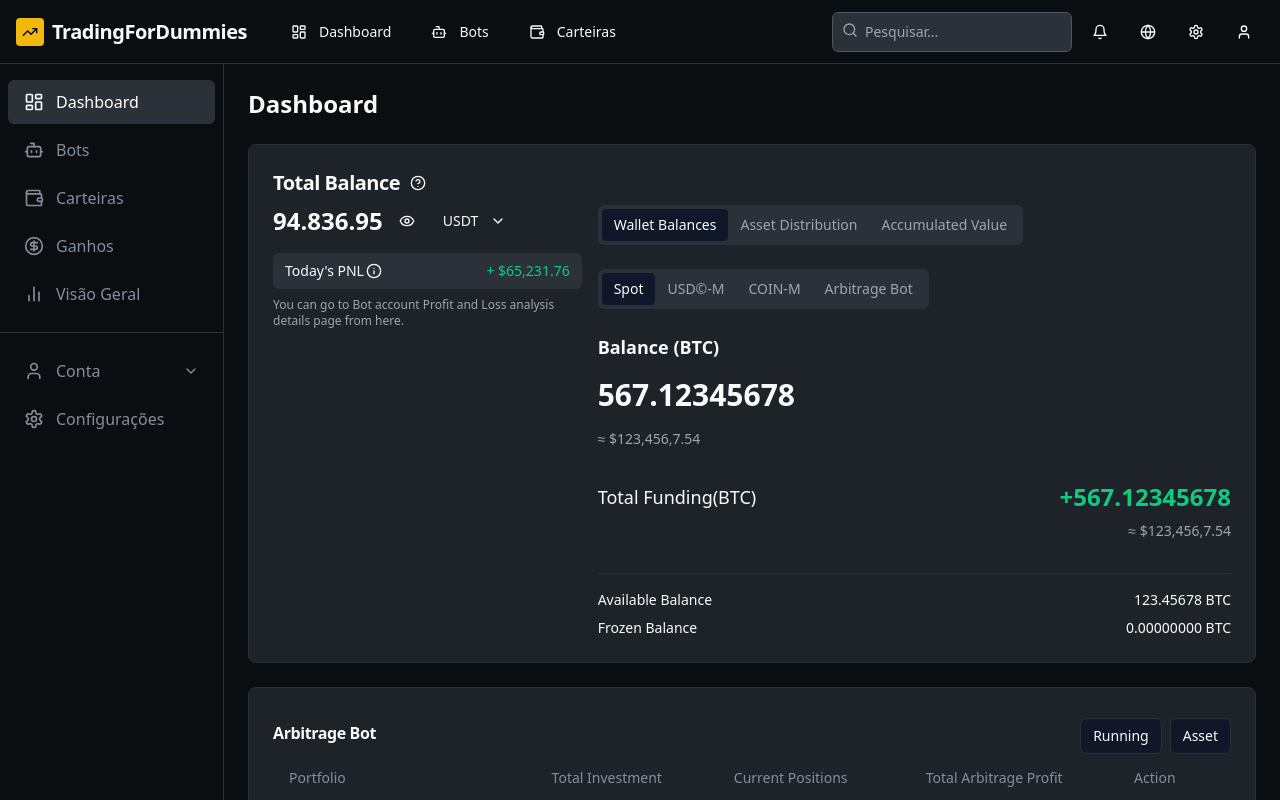
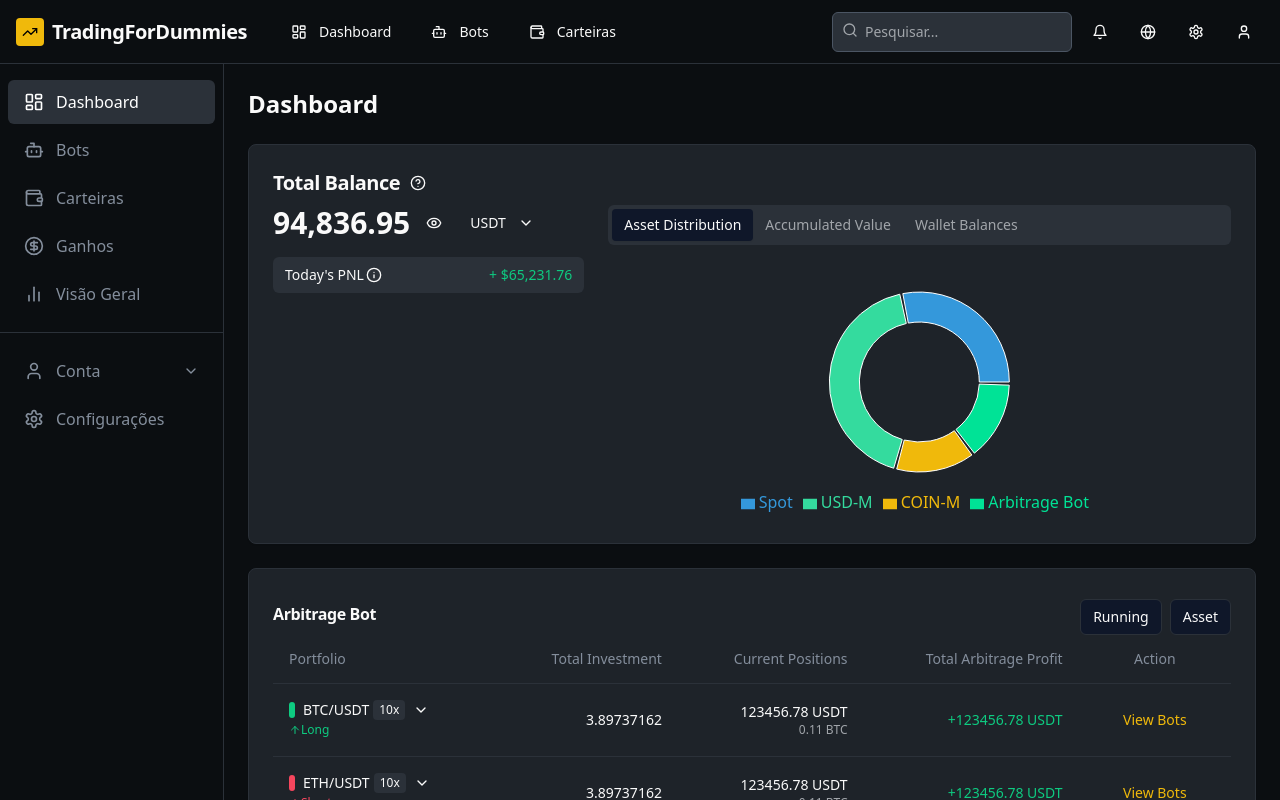
Before and after one commit to ronaldomafra/crypto-dummies-dashboard, a React (Vite) app: page /dashboard in a window 1280 px wide. Built offline with nearby package versions, Linux system fonts and the light colour scheme.

Commit message:
Refactor: Simplify TotalBalance component
Simplified the TotalBalance component for improved clarity.

```diff
--- a/src/components/dashboard/TotalBalance.tsx
+++ b/src/components/dashboard/TotalBalance.tsx
@@ -1,3 +1,4 @@
+
 import { useState } from "react";
 import {
   Card,
@@ -62,12 +63,12 @@ const TotalBalance = () => {
       </CardHeader>
 
       <CardContent>
-        <div className="grid grid-cols-1 md:grid-cols-3 gap-4">
-          <div className="md:col-span-1">
-            <div className="mb-6">
-              <div className="flex items-center mb-1">
-                <div className="text-2xl font-semibold">
-                  {hideBalance ? "••••••" : "94.836.95"}
+        <div className="flex flex-col md:flex-row gap-6">
+          {/* Balance Information */}
+          <div className="w-full md:w-1/3">
+            <div className="flex items-center mb-4">
+              <div className="text-3xl font-bold">
+                {hideBalance ? "••••••" : "94,836.95"}
               </div>
               <Button
                 variant="ghost"
@@ -102,149 +103,19 @@ const TotalBalance = () => {
                 + $65,231.76
               </div>
             </div>
-              <div className="text-xs text-muted-foreground mt-2">
-                You can go to Bot account Profit and Loss analysis details page from here.
-              </div>
-            </div>
           </div>
 
-          <div className="md:col-span-2">
-            <Tabs defaultValue="wallets" className="h-full">
-              <TabsList className="bg-crypto-lightgray mb-4">
+          {/* Charts and Data Visualization */}
+          <div className="w-full md:w-2/3">
+            <Tabs defaultValue="assets" className="w-full">
+              <TabsList className="bg-crypto-lightgray mb-4 w-full justify-start">
+                <TabsTrigger value="assets">Asset Distribution</TabsTrigger>
+                <TabsTrigger value="accumulated">Accumulated Value</TabsTrigger>
                 <TabsTrigger value="wallets">Wallet Balances</TabsTrigger>
-                <TabsTrigger value="assetdist">Asset Distribution</TabsTrigger>
-                <TabsTrigger value="accumulated">Accumulated Value</TabsTrigger>
               </TabsList>
 
-              <TabsContent value="wallets" className="h-[calc(100%-40px)]">
-                <Tabs defaultValue="spot" className="h-full">
-                  <TabsList className="bg-crypto-lightgray mb-4">
-                    <TabsTrigger value="spot">Spot</TabsTrigger>
-                    <TabsTrigger value="usd-m">USD©-M</TabsTrigger>
-                    <TabsTrigger value="coin-m">COIN-M</TabsTrigger>
-                    <TabsTrigger value="arbitrage">Arbitrage Bot</TabsTrigger>
-                  </TabsList>
-
-                  <TabsContent value="spot" className="h-[calc(100%-40px)]">
-                    <div className="flex flex-col gap-4 h-full">
-                      <div className="text-lg font-semibold">Balance (BTC)</div>
-                      <div className="text-3xl font-bold">567.12345678</div>
-                      <div className="text-sm text-muted-foreground">≈ $123,456,7.54</div>
-
-                      <div className="flex flex-col gap-2 mt-4">
-                        <div className="flex justify-between items-center">
-                          <div className="text-lg font-medium">Total Funding(BTC)</div>
-                          <div className="text-crypto-positive text-2xl font-semibold">+567.12345678</div>
-                        </div>
-                        <div className="text-right text-sm text-muted-foreground">≈ $123,456,7.54</div>
-                      </div>
-
-                      <div className="mt-4 border-t border-crypto-lightgray pt-4">
-                        <div className="flex justify-between items-center">
-                          <div className="text-sm">Available Balance</div>
-                          <div className="text-sm font-medium">123.45678 BTC</div>
-                        </div>
-                        <div className="flex justify-between items-center mt-2">
-                          <div className="text-sm">Frozen Balance</div>
-                          <div className="text-sm font-medium">0.00000000 BTC</div>
-                        </div>
-                      </div>
-                    </div>
-                  </TabsContent>
-
-                  <TabsContent value="usd-m" className="h-[calc(100%-40px)]">
-                    <div className="flex flex-col gap-4 h-full">
-                      <div className="text-lg font-semibold">Balance (USD-M)</div>
-                      <div className="text-3xl font-bold">12,345.67</div>
-                      <div className="text-sm text-muted-foreground">≈ $12,345.67</div>
-
-                      <div className="flex flex-col gap-2 mt-4">
-                        <div className="flex justify-between items-center">
-                          <div className="text-lg font-medium">Total Funding(USD)</div>
-                          <div className="text-crypto-positive text-2xl font-semibold">+10,234.56</div>
-                        </div>
-                        <div className="text-right text-sm text-muted-foreground">≈ $10,234.56</div>
-                      </div>
-
-                      <div className="mt-4 border-t border-crypto-lightgray pt-4">
-                        <div className="flex justify-between items-center">
-                          <div className="text-sm">Available Balance</div>
-                          <div className="text-sm font-medium">12,345.67 USD</div>
-                        </div>
-                        <div className="flex justify-between items-center mt-2">
-                          <div className="text-sm">Frozen Balance</div>
-                          <div className="text-sm font-medium">0.00 USD</div>
-                        </div>
-                      </div>
-                    </div>
-                  </TabsContent>
-
-                  <TabsContent value="coin-m" className="h-[calc(100%-40px)]">
-                    <div className="flex flex-col gap-4 h-full">
-                      <div className="text-lg font-semibold">Balance (COIN-M)</div>
-                      <div className="text-3xl font-bold">98.76543210</div>
-                      <div className="text-sm text-muted-foreground">≈ $45,678.90</div>
-
-                      <div className="flex flex-col gap-2 mt-4">
-                        <div className="flex justify-between items-center">
-                          <div className="text-lg font-medium">Total Funding</div>
-                          <div className="text-crypto-positive text-2xl font-semibold">+45.67890123</div>
-                        </div>
-                        <div className="text-right text-sm text-muted-foreground">≈ $21,345.67</div>
-                      </div>
-
-                      <div className="mt-4 border-t border-crypto-lightgray pt-4">
-                        <div className="flex justify-between items-center">
-                          <div className="text-sm">Available Balance</div>
-                          <div className="text-sm font-medium">98.76543210 COIN</div>
-                        </div>
-                        <div className="flex justify-between items-center mt-2">
-                          <div className="text-sm">Frozen Balance</div>
-                          <div className="text-sm font-medium">0.00000000 COIN</div>
-                        </div>
-                      </div>
-                    </div>
-                  </TabsContent>
-
-                  <TabsContent value="arbitrage" className="h-[calc(100%-40px)]">
-                    <div className="flex flex-col gap-4 h-full">
-                      <div className="text-lg font-semibold">Balance (Arbitrage)</div>
-                      <div className="text-3xl font-bold">789.01234567</div>
-                      <div className="text-sm text-muted-foreground">≈ $987,654.32</div>
-
-                      <div className="flex flex-col gap-2 mt-4">
-                        <div className="flex justify-between items-center">
-                          <div className="text-lg font-medium">Total Funding</div>
-                          <div className="text-crypto-positive text-2xl font-semibold">+234.56789012</div>
-                        </div>
-                        <div className="text-right text-sm text-muted-foreground">≈ $567,890.12</div>
-                      </div>
-
-                      <div className="mt-4 border-t border-crypto-lightgray pt-4">
-                        <div className="flex justify-between items-center">
-                          <div className="text-sm">Available Balance</div>
-                          <div className="text-sm font-medium">789.01234567 BOT</div>
-                        </div>
-                        <div className="flex justify-between items-center mt-2">
-                          <div className="text-sm">Frozen Balance</div>
-                          <div className="text-sm font-medium">0.00000000 BOT</div>
-                        </div>
-                        <div className="flex justify-between items-center mt-2">
-                          <div className="text-sm">Active Bots</div>
-                          <div className="text-sm font-medium">12</div>
-                        </div>
-                        <div className="flex justify-between items-center mt-2">
-                          <div className="text-sm">Total Profit</div>
-                          <div className="text-sm font-medium text-crypto-positive">+123.45678901 BOT</div>
-                        </div>
-                      </div>
-                    </div>
-                  </TabsContent>
-                </Tabs>
-              </TabsContent>
-
-              <TabsContent value="assetdist" className="h-[calc(100%-40px)]">
-                <div className="h-[300px]">
+              {/* Asset Distribution Tab */}
+              <TabsContent value="assets" className="h-[250px]">
                 <ResponsiveContainer width="100%" height="100%">
                   <PieChart>
                     <Pie
@@ -272,15 +143,13 @@ const TotalBalance = () => {
                       layout="horizontal"
                       verticalAlign="bottom"
                       align="center"
-                        formatter={(value) => <span className="text-sm text-crypto-text">{value}</span>}
                     />
                   </PieChart>
                 </ResponsiveContainer>
-                </div>
               </TabsContent>
 
-              <TabsContent value="accumulated" className="h-[calc(100%-40px)]">
-                <div className="h-[300px]">
+              {/* Accumulated Value Tab */}
+              <TabsContent value="accumulated" className="h-[250px]">
                 <ResponsiveContainer width="100%" height="100%">
                   <AreaChart data={accumulatedValueData} margin={{ top: 10, right: 30, left: 0, bottom: 0 }}>
                     <defs>
@@ -309,7 +178,90 @@ const TotalBalance = () => {
                     />
                   </AreaChart>
                 </ResponsiveContainer>
+              </TabsContent>
+
+              {/* Wallet Balances Tab */}
+              <TabsContent value="wallets">
+                <Tabs defaultValue="spot" className="w-full">
+                  <TabsList className="bg-crypto-lightgray mb-4 justify-start">
+                    <TabsTrigger value="spot">Spot</TabsTrigger>
+                    <TabsTrigger value="usd-m">USD©-M</TabsTrigger>
+                    <TabsTrigger value="coin-m">COIN-M</TabsTrigger>
+                    <TabsTrigger value="arbitrage">Arbitrage Bot</TabsTrigger>
+                  </TabsList>
+
+                  <TabsContent value="spot">
+                    <div className="flex flex-col gap-2">
+                      <div className="text-lg font-semibold">Balance (BTC)</div>
+                      <div className="text-2xl font-bold">567.12345678</div>
+                      <div className="text-sm text-muted-foreground">≈ $123,456.54</div>
+
+                      <div className="mt-3 flex items-center justify-between">
+                        <div>Available Balance</div>
+                        <div className="font-medium">123.45678 BTC</div>
                       </div>
+                      <div className="flex items-center justify-between">
+                        <div>Frozen Balance</div>
+                        <div className="font-medium">0.00000000 BTC</div>
+                      </div>
+                    </div>
+                  </TabsContent>
+
+                  <TabsContent value="usd-m">
+                    <div className="flex flex-col gap-2">
+                      <div className="text-lg font-semibold">Balance (USD-M)</div>
+                      <div className="text-2xl font-bold">12,345.67</div>
+                      <div className="text-sm text-muted-foreground">≈ $12,345.67</div>
+
+                      <div className="mt-3 flex items-center justify-between">
+                        <div>Available Balance</div>
+                        <div className="font-medium">12,345.67 USD</div>
+                      </div>
+                      <div className="flex items-center justify-between">
+                        <div>Frozen Balance</div>
+                        <div className="font-medium">0.00 USD</div>
+                      </div>
+                    </div>
+                  </TabsContent>
+
+                  <TabsContent value="coin-m">
+                    <div className="flex flex-col gap-2">
+                      <div className="text-lg font-semibold">Balance (COIN-M)</div>
+                      <div className="text-2xl font-bold">98.76543210</div>
+                      <div className="text-sm text-muted-foreground">≈ $45,678.90</div>
+
+                      <div className="mt-3 flex items-center justify-between">
+                        <div>Available Balance</div>
+                        <div className="font-medium">98.76543210 COIN</div>
+                      </div>
+                      <div className="flex items-center justify-between">
+                        <div>Frozen Balance</div>
+                        <div className="font-medium">0.00000000 COIN</div>
+                      </div>
+                    </div>
+                  </TabsContent>
+
+                  <TabsContent value="arbitrage">
+                    <div className="flex flex-col gap-2">
+                      <div className="text-lg font-semibold">Balance (Arbitrage)</div>
+                      <div className="text-2xl font-bold">789.01234567</div>
+                      <div className="text-sm text-muted-foreground">≈ $987,654.32</div>
+
+                      <div className="mt-3 flex items-center justify-between">
+                        <div>Available Balance</div>
+                        <div className="font-medium">789.01234567 BOT</div>
+                      </div>
+                      <div className="flex items-center justify-between">
+                        <div>Frozen Balance</div>
+                        <div className="font-medium">0.00000000 BOT</div>
+                      </div>
+                      <div className="flex items-center justify-between">
+                        <div>Active Bots</div>
+                        <div className="font-medium">12</div>
+                      </div>
+                    </div>
+                  </TabsContent>
+                </Tabs>
               </TabsContent>
             </Tabs>
           </div>
```
Lines whose indentation alone changed are shown as unchanged.
